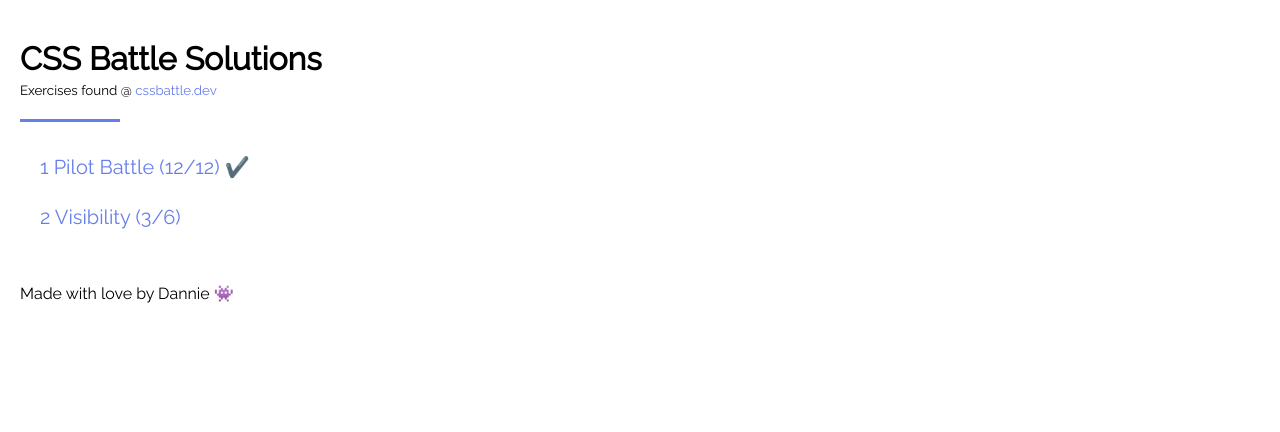
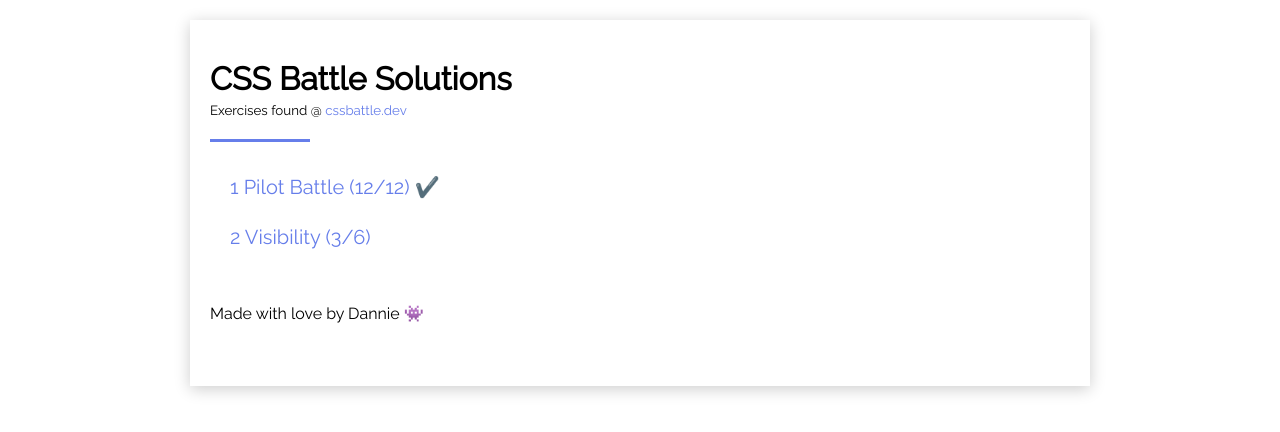
Before and after one commit to dhakan/cssbattle-solutions, a plain HTML site: page index.html in a window 1280 px wide. Drawn offline with Linux system fonts and the light colour scheme.

Commit message:
Some layout fixes

```diff
--- a/index.html
+++ b/index.html
@@ -15,6 +15,7 @@
     />
   </head>
   <body>
+    <div class="main">
       <header>
         <h1>CSS Battle Solutions</h1>
         <small>
@@ -31,5 +32,6 @@
         </ul>
       </div>
       <footer>Made with love by Dannie 👾</footer>
+    </div>
   </body>
 </html>
--- a/utils/common.css
+++ b/utils/common.css
@@ -10,6 +10,7 @@
   justify-content: center;
 }
 
+html,
 body {
   min-height: 100vh;
 }
--- a/utils/main.css
+++ b/utils/main.css
@@ -4,7 +4,24 @@ body {
   font-family: "Raleway", sans-serif;
   font-size: 1.6rem;
   line-height: 1.5;
+}
+
+.main {
   padding: 2rem;
+  margin: 0 auto;
+  max-width: 90rem;
+  box-shadow: 0px 3px 15px rgba(0, 0, 0, 0.2);
+  min-height: 100vh;
+}
+
+@media screen and (min-width: 700px) {
+  body {
+    padding: 2rem;
+  }
+
+  .main {
+    min-height: initial;
+  }
 }
 
 header {
```
Also changed, not shown: 1-pilot-battle/index.html (+2 -0 lines), 2-visibility/index.html (+2 -0 lines). Lines whose indentation alone changed are shown as unchanged.
